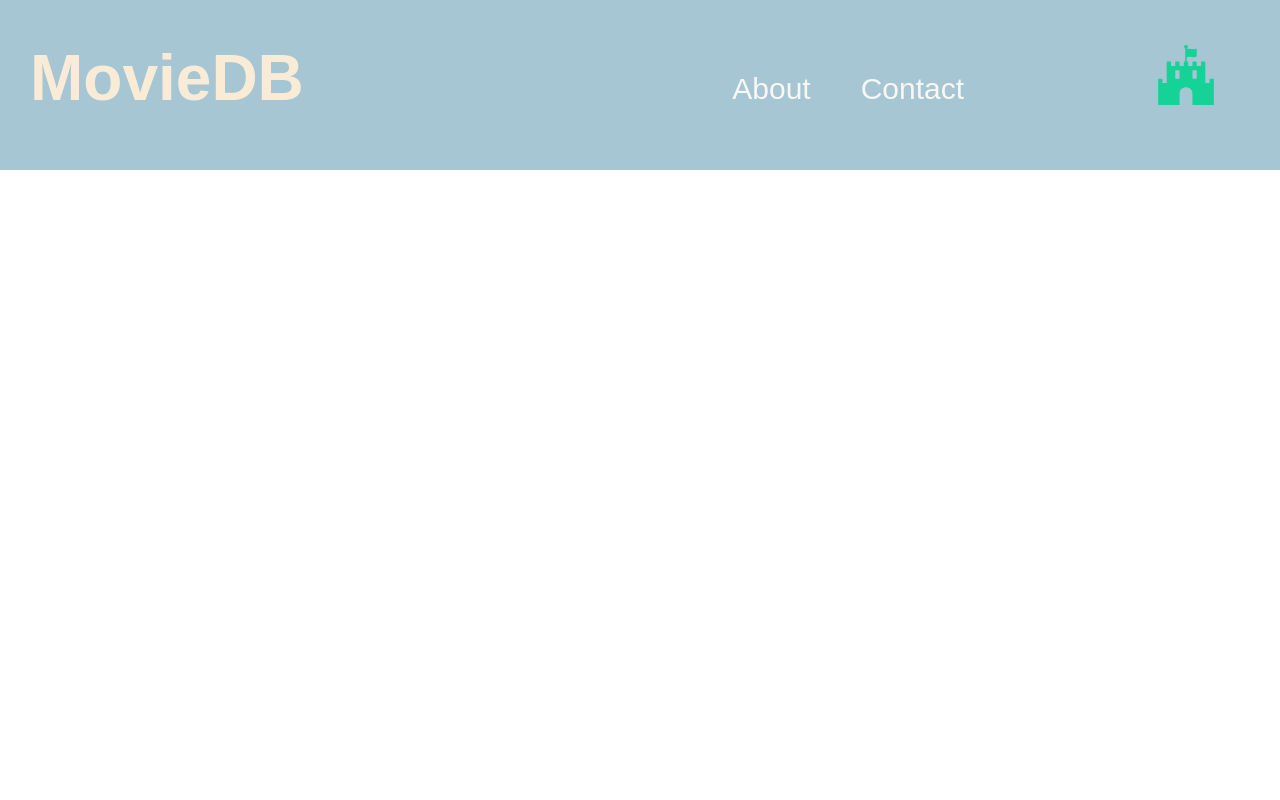
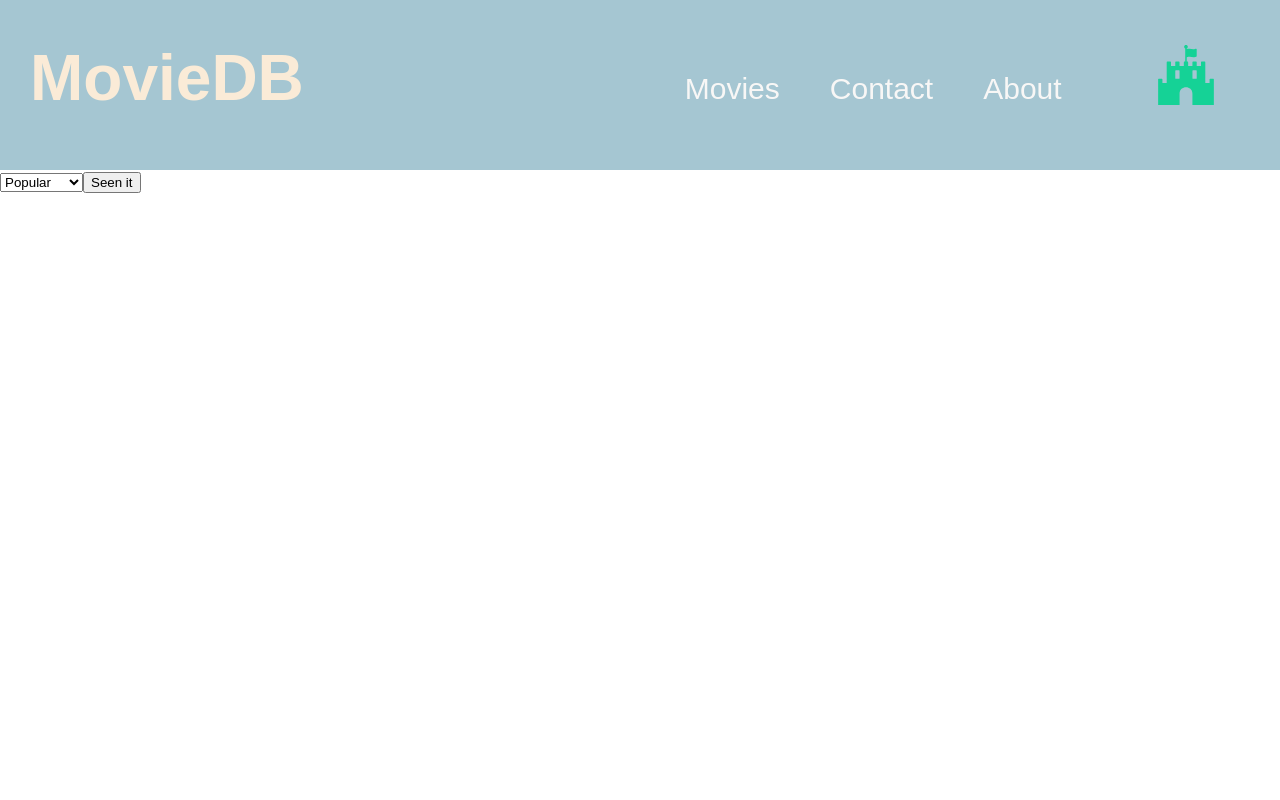
Before and after one commit to Cappeloow/MovieDB, a React (Vite) app: page / in a window 1280 px wide. Shown: the top 800 px of the page. Built offline with nearby package versions, Linux system fonts and the light colour scheme.

Commit message:
first phase done

```diff
--- a/src/components/FilterDropdown/FilterDropdown.jsx
+++ b/src/components/FilterDropdown/FilterDropdown.jsx
@@ -0,0 +1,11 @@
+export default function FilterDropdown() {
+    return (
+        <>
+       <select name="" id="">
+        <option value="">Popular</option>
+        <option value="">Top Rated</option>
+        <option value="">Upcoming</option>
+       </select>
+        </>
+    )
+}
--- a/src/components/Header/header.css
+++ b/src/components/Header/header.css
@@ -1,6 +1,7 @@
 header {
     display:flex;
     background-color: rgba(52, 126, 152, 0.438);
+    width:100%;
 }
 header > h1 {
     font-size:4rem;
--- a/src/components/Main/Main.jsx
+++ b/src/components/Main/Main.jsx
@@ -1,18 +1,14 @@
 import React from "react";
 import './main.css'
-// import Contact from "./Contact/Contact";
-// import About from "./About/About";
-// import { BrowserRouter as Router, Route, Switch } from "react-router-dom";
+import MarkAsSeenBtn from "../MarkAsSeenBtn/MarkAsSeenBtn";
+import FilterDropdown from "../FilterDropdown/FilterDropdown";
+// import { Switch, Route } from 'react-router-dom';
 export default function Main () {
 
     return (
     <main>
-    {/* <Router>
-      <Switch>
-        <Route exact path="/about" component={About} />
-        <Route exact path="/Contact" component={Contact} />
-      </Switch>
-    </Router> */}
+    <FilterDropdown/>
+    <MarkAsSeenBtn/>
     </main>
     )
 }
--- a/src/components/MarkAsSeenBtn/MarkAsSeenBtn.jsx
+++ b/src/components/MarkAsSeenBtn/MarkAsSeenBtn.jsx
@@ -0,0 +1,5 @@
+export default function MarkAsSeenBtn () {
+    return(
+        <button>Seen it</button>
+    )
+}
--- a/src/components/NavLinks/NavLinks.jsx
+++ b/src/components/NavLinks/NavLinks.jsx
@@ -4,9 +4,9 @@ export default function NavLinks () {
     return (
         <nav className="headerLinks">
         <ul>
+            <li><a href="">Movies</a></li>
+            <li><a href="">Contact</a></li>
             <li><a href="">About</a></li>
-            <li><a href="">Contact</a></li>
-            <li><a href=""></a></li>
         </ul>
     </nav>
     )
```
